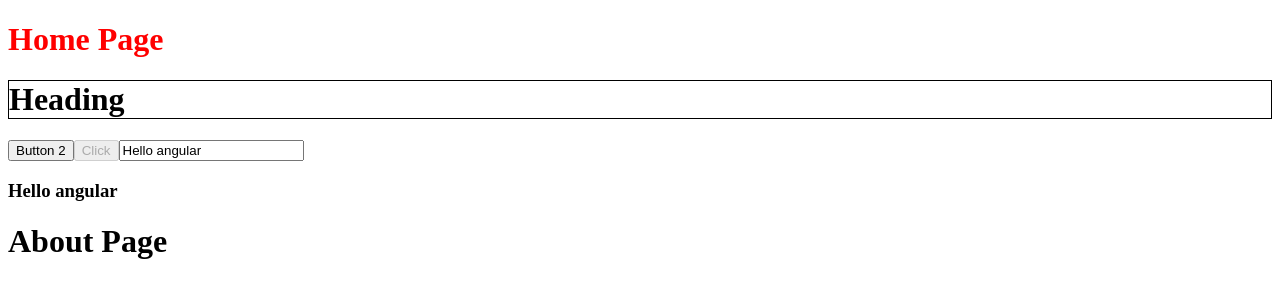
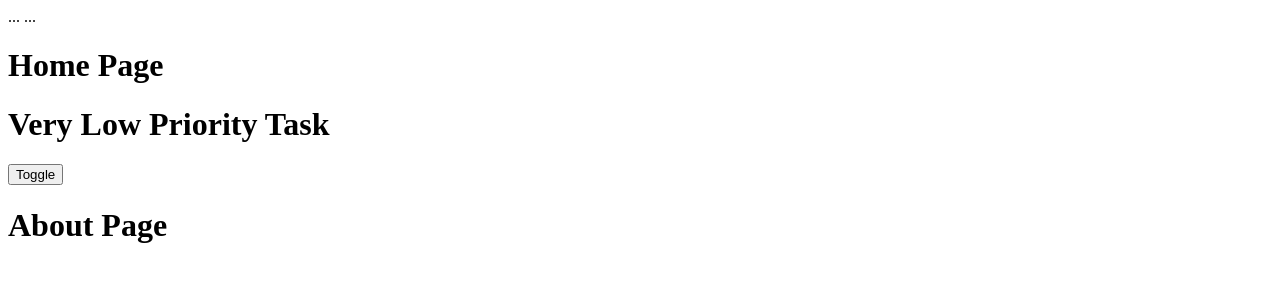
Before and after one commit to Mujib517/angular.ui, an Angular app: page / in a window 1280 px wide. Shown: the top 300 px of the page. Built offline with nearby package versions, Linux system fonts and the light colour scheme.

Commit message:
Directives

```diff
--- a/src/app/home/home.component.ts
+++ b/src/app/home/home.component.ts
@@ -3,30 +3,36 @@ import { Component } from "@angular/core";
 @Component({
     selector: 'app-home',
     template: `
+    <div *ngIf="show">
+        ...
+        ...
+        <h1 >Home Page</h1>
+    </div>
 
-    <h1 [class.red]="myProperty">Home Page</h1>
-    <h1 [style.border]="myProperty?'1px solid black':'none'">Heading</h1>
 
-    <button (click)="onClick(10)">Button 2</button>
+    <div [ngSwitch]="priority">
+        <h1 *ngSwitchCase="'high'">High priority Task</h1>
+        <h1 *ngSwitchCase="'medium'">Medium priority Task</h1>
+        <h1 *ngSwitchCase="'low'">Low priority Task</h1>
+        <h1 *ngSwitchDefault>Very Low Priority Task</h1>
+    </div>
 
-    <button [disabled]="get()">Click</button>
-    <input type="text"  [(ngModel)]="myProperty"/>
-    <h3>{{myProperty}}</h3>
-
+    <button (click)="toggle()">Toggle</button>
     `
 })
 export class HomeComponent {
-    //falsy "",false,0,Nan,undefined,null
-    private myProperty: string = "Hello angular";
+    show: boolean = true;
+    priority: string = "very low";
 
-    //no side effects.fast
-    private get(): string {
-        return "From method";
-    }
 
-    private onClick(param) {
-        console.log("button clicked", param);
+    toggle(): void {
+        if (this.show) {
+            this.show = false;
+        }
+        else {
+            this.show = true;
+        }
     }
 }
 
-// expression, property, event, class, style and two way
+//ngIf, ngFor, ngSwitch, ngModel, ngClass ngStyle
```
